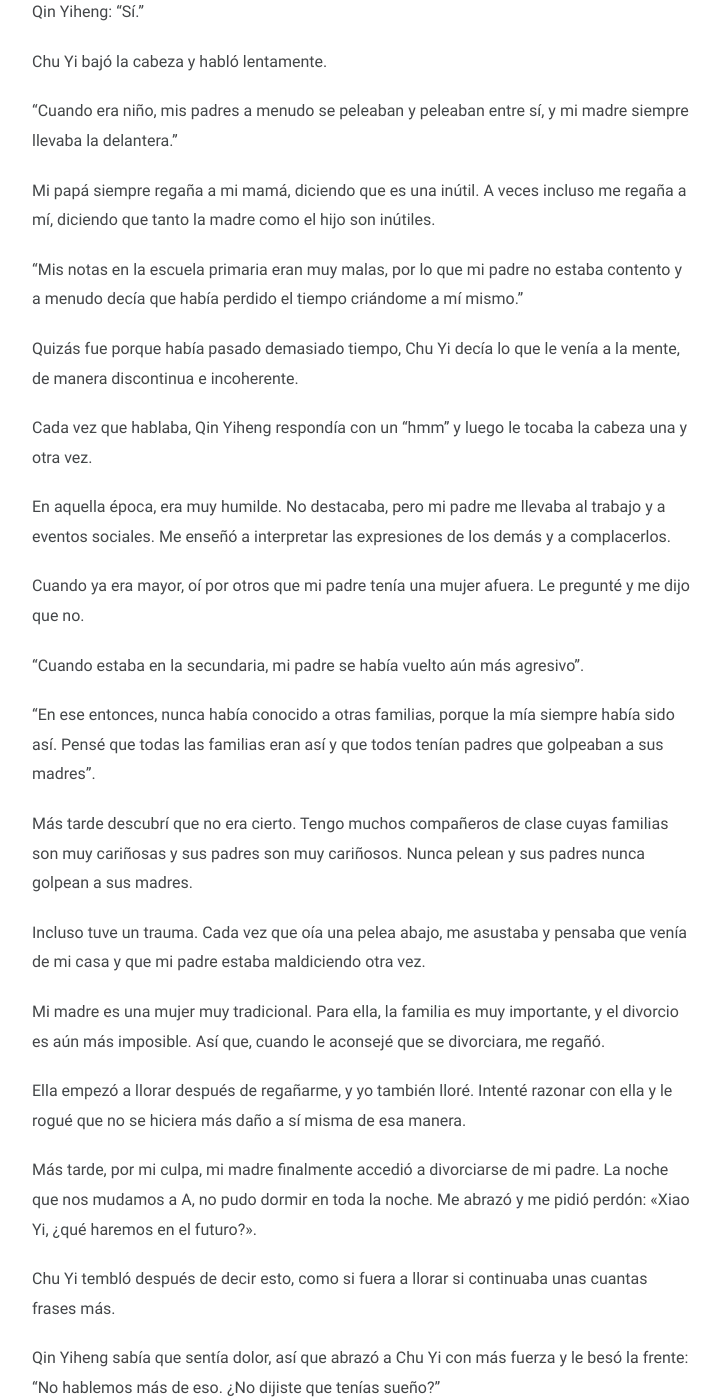
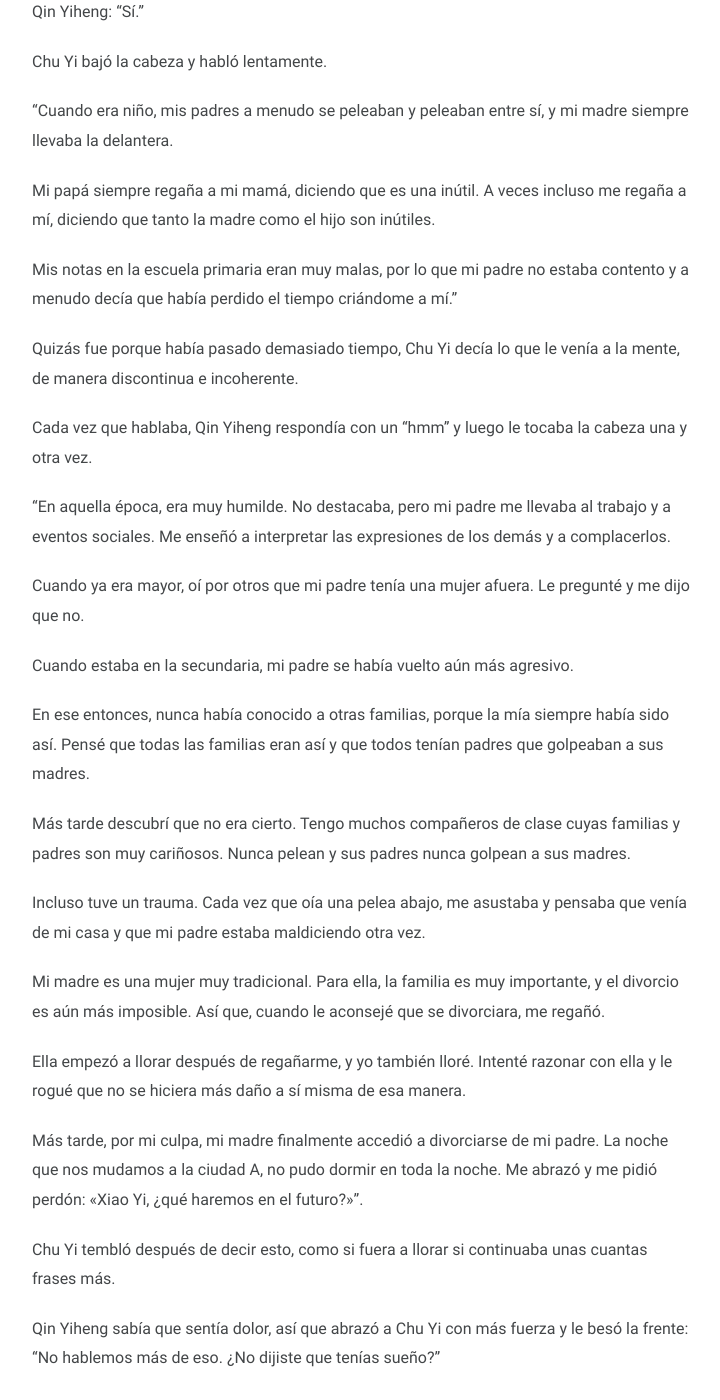
Before and after one commit to taozi-lecturas/taozi-lecturas.github.io, a Jekyll site: the page built from novelas/cacuedv/_posts/2025-03-31-capitulo-72.md, in a window 1280 px wide and 1400 px high, scrolled down 6242 px. Shown: the whole window, without its empty margins (278-998 px from the left). Built offline with Jekyll 4.4.1, drawn with Linux system fonts in a browser that asks for light colours; some of the changed text lies outside the part shown.

Commit message:
Updated Note novelas/cacuedv/_posts/2025-03-31-capitulo-72.md

```diff
--- a/novelas/cacuedv/_posts/2025-03-31-capitulo-72.md
+++ b/novelas/cacuedv/_posts/2025-03-31-capitulo-72.md
@@ -199,25 +197,25 @@ Qin Yiheng: “Sí.”
 
 Chu Yi bajó la cabeza y habló lentamente.
 
-"Cuando era niño, mis padres a menudo se peleaban y peleaban entre sí, y mi madre siempre llevaba la delantera."
+"Cuando era niño, mis padres a menudo se peleaban y peleaban entre sí, y mi madre siempre llevaba la delantera.
 
 Mi papá siempre regaña a mi mamá, diciendo que es una inútil. A veces incluso me regaña a mí, diciendo que tanto la madre como el hijo son inútiles.
 
-"Mis notas en la escuela primaria eran muy malas, por lo que mi padre no estaba contento y a menudo decía que había perdido el tiempo criándome a mí mismo."
+Mis notas en la escuela primaria eran muy malas, por lo que mi padre no estaba contento y a menudo decía que había perdido el tiempo criándome a mí."
 
 Quizás fue porque había pasado demasiado tiempo, Chu Yi decía lo que le venía a la mente, de manera discontinua e incoherente.
 
 Cada vez que hablaba, Qin Yiheng respondía con un "hmm" y luego le tocaba la cabeza una y otra vez.
 
-En aquella época, era muy humilde. No destacaba, pero mi padre me llevaba al trabajo y a eventos sociales. Me enseñó a interpretar las expresiones de los demás y a complacerlos.
+"En aquella época, era muy humilde. No destacaba, pero mi padre me llevaba al trabajo y a eventos sociales. Me enseñó a interpretar las expresiones de los demás y a complacerlos.
 
 Cuando ya era mayor, oí por otros que mi padre tenía una mujer afuera. Le pregunté y me dijo que no.
 
-“Cuando estaba en la secundaria, mi padre se había vuelto aún más agresivo”.
+Cuando estaba en la secundaria, mi padre se había vuelto aún más agresivo.
 
-"En ese entonces, nunca había conocido a otras familias, porque la mía siempre había sido así. Pensé que todas las familias eran así y que todos tenían padres que golpeaban a sus madres".
+En ese entonces, nunca había conocido a otras familias, porque la mía siempre había sido así. Pensé que todas las familias eran así y que todos tenían padres que golpeaban a sus madres.
 
-Más tarde descubrí que no era cierto. Tengo muchos compañeros de clase cuyas familias son muy cariñosas y sus padres son muy cariñosos. Nunca pelean y sus padres nunca golpean a sus madres.
+Más tarde descubrí que no era cierto. Tengo muchos compañeros de clase cuyas familias y  padres son muy cariñosos. Nunca pelean y sus padres nunca golpean a sus madres.
 
 Incluso tuve un trauma. Cada vez que oía una pelea abajo, me asustaba y pensaba que venía de mi casa y que mi padre estaba maldiciendo otra vez.
 
@@ -225,7 +223,7 @@ Mi madre es una mujer muy tradicional. Para ella, la familia es muy importante,
 
 Ella empezó a llorar después de regañarme, y yo también lloré. Intenté razonar con ella y le rogué que no se hiciera más daño a sí misma de esa manera.
 
-Más tarde, por mi culpa, mi madre finalmente accedió a divorciarse de mi padre. La noche que nos mudamos a A, no pudo dormir en toda la noche. Me abrazó y me pidió perdón: «Xiao Yi, ¿qué haremos en el futuro?».
+Más tarde, por mi culpa, mi madre finalmente accedió a divorciarse de mi padre. La noche que nos mudamos a la ciudad A, no pudo dormir en toda la noche. Me abrazó y me pidió perdón: «Xiao Yi, ¿qué haremos en el futuro?»".
 
 Chu Yi tembló después de decir esto, como si fuera a llorar si continuaba unas cuantas frases más.
 
@@ -239,7 +237,7 @@ Chu Yi: “Sí.”
 
 Menos de un minuto después, Chu Yi repentinamente se movió de nuevo: "Qin Yiheng, no sientas pena por mí".
 
-Qin Yiheng: "No puedo."
+Qin Yiheng: "No puedo".
 
 Chu Yi dijo en voz baja: "Entonces me iré a dormir, tú ve a ducharte".
 
@@ -305,7 +303,7 @@ El coche se detuvo en el acto y los faros iluminaron el rostro desaliñado de Ch
 
 Xu Jing sostuvo un paraguas y abrió la puerta para Qin Yiheng. Qin Yiheng salió del auto y saludó a Xu Jing.
 
-Xu Jing miró el sombrero que Qin Yiheng todavía llevaba puesto, asintió, retrocedió unos pasos y guardó el paraguas.
+Xu Jing miró la capucha que Qin Yiheng todavía llevaba puesto, asintió, retrocedió unos pasos y guardó el paraguas.
 
 La entrada al callejón estaba sucia y desordenada, el suelo estaba cubierto de pintura roja y el aire estaba lleno de un fuerte olor a pintura.
 
```
Also changed, not shown: other parts of novelas/cacuedv/_posts/2025-03-31-capitulo-72.md (+22 -24 lines).
